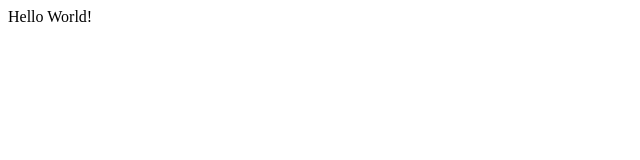
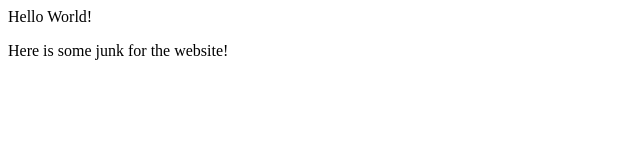
Before and after one commit to MdoggProdigy/myWebsite, a plain HTML site: page index.html in a window 1280 px wide. Shown: the whole page, without its empty margins (0-640 px from the left). Drawn offline with Linux system fonts and the light colour scheme.

Commit message:
added junk

```diff
--- a/index.html
+++ b/index.html
@@ -2,5 +2,6 @@
 <html>
     <body>
         Hello World!
+        <p>Here is some junk for the website!</p>
     </body>
 </html>
```
